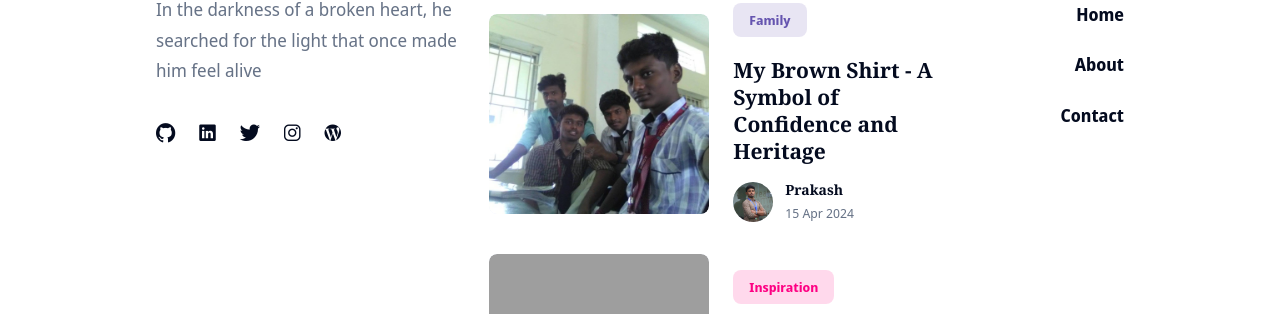
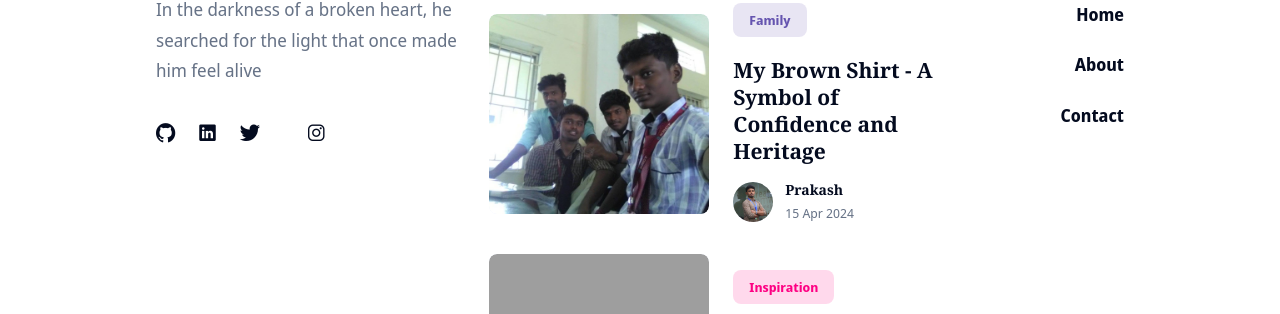
Before and after one commit to PrakasRavichandran/dairy-blog, a Jekyll site: the page built from _pages/authors.html, in a window 1280 px wide. Shown: the part 1275-1589 px from the top of the page. Built offline with Jekyll 4.4.1, drawn with Linux system fonts in a browser that asks for light colours; nearby versions of some CDN libraries; grey boxes are pictures that could not be loaded.

Commit message:
Update settings.yml

```diff
--- a/_data/settings.yml
+++ b/_data/settings.yml
@@ -97,9 +97,10 @@
 - {icon: "github", link: "https://github.com/PrakasRavichandran"}
 - {icon: "linkedin", link: "https://www.linkedin.com/in/prakashravichandran10"}
 - {icon: "twitter", link: "https://twitter.com/Prakash_r10"}
+- {icon: "logo-figma", link: "https://www.figma.com/@prakash_ui"}
 - {icon: "instagram", link: "https://www.instagram.com/prakashravichandrann"}
-- {icon: "wordpress", link: "https://prakashravichandrann.vercel.app"}
-- {icon: "figma", link: "https://www.figma.com/@prakash_ui"}
+- {icon: "earth", link: "https://prakashravichandrann.vercel.app"}
+
 
 # Example of adding a new link to the footer - {icon: "instagram", link: "https://instagram.com"}
 # Other icons can be found at https://ionicons.com/v4/
```
